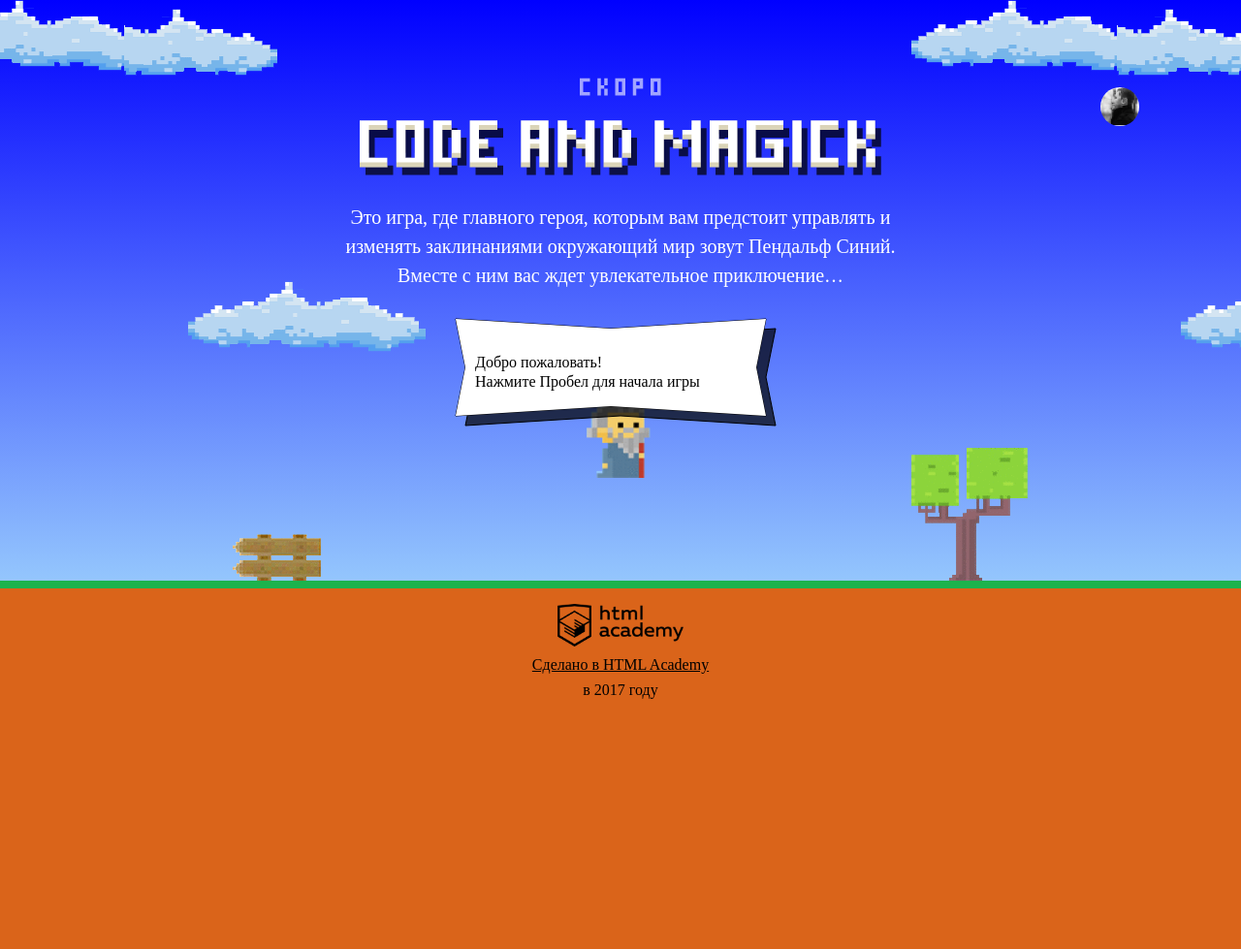
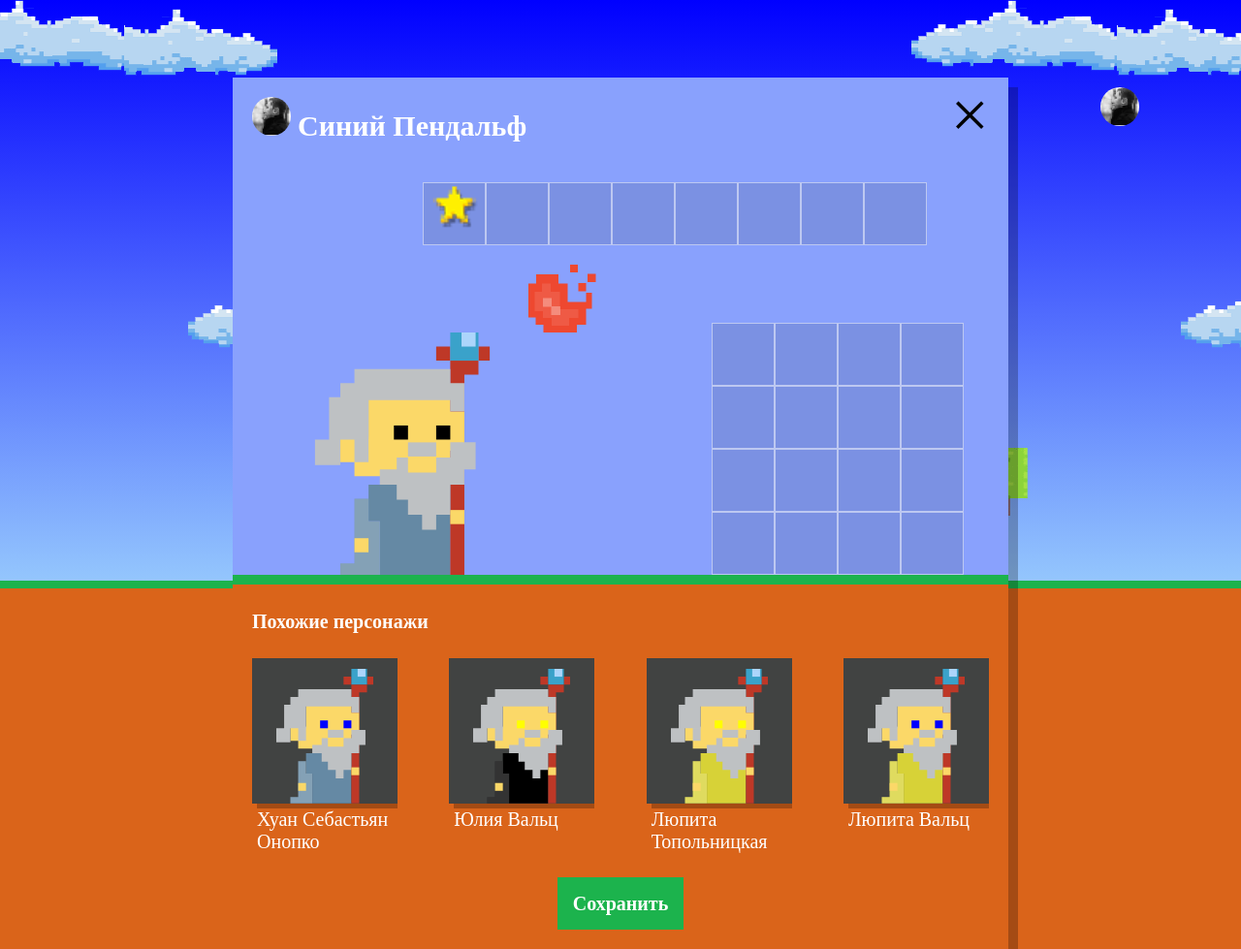
Before and after one commit to MarinMay/498289-code-and-magick, a website: page index.html in a window 1280 px wide. Shown: the whole page at 97% size. Before the commit the page ends 800 px from the top, so only its background shows below. Drawn offline with Linux system fonts and the light colour scheme; a web font is replaced by a local one.

Commit message:
#9 Учебный проект: нас орда

```diff
--- a/index.html
+++ b/index.html
@@ -209,6 +209,8 @@
   };
 </script>
 
+<script src="js/setup.js"></script>
+
 <script src="js/start.js"></script>
 
 <script src="js/game.js"></script>
--- /dev/null
+++ b/js/setup.js
@@ -0,0 +1,89 @@
+'use strict';
+
+var NAMES = [
+  'Иван',
+  'Хуан Себастьян',
+  'Мария',
+  'Кристоф',
+  'Виктор',
+  'Юлия',
+  'Люпита',
+  'Вашингтон'];
+
+var SURNAMES = [
+  'да Марья',
+  'Верон',
+  'Мирабелла',
+  'Вальц',
+  'Онопко',
+  'Топольницкая',
+  'Нионго',
+  'Ирвинг'];
+
+var COAT_COLORS = [
+  'rgb(101, 137, 164)',
+  'rgb(241, 43, 107)',
+  'rgb(146, 100, 161)',
+  'rgb(56, 159, 117)',
+  'rgb(215, 210, 55)',
+  'rgb(0, 0, 0)'];
+
+var EYES_COLORS = [
+  'black',
+  'red',
+  'blue',
+  'yellow',
+  'green'];
+
+// конструктор волшебника
+function Wizard(names, surnames, coatColors, eyesColors) {
+  this.name = getElem(names) + ' ' + getElem(surnames);
+  this.coatColor = getElem(coatColors);
+  this.eyesColor = getElem(eyesColors);
+}
+
+// выбирает случайный пункт из массива
+function getElem(array) {
+  return array[Math.floor(Math.random() * array.length)];
+}
+
+// создает массив волшебников заданной длинны
+function createdWizards(num) {
+  for (var i = 0; i < num; i++) {
+    wizards[i] = new Wizard(NAMES, SURNAMES, COAT_COLORS, EYES_COLORS);
+  }
+}
+
+// добавляет в элемент содержимое волшебника, которое меняется
+function renderWizard(wizard) {
+  var wizardElement = similarWizardTemplate.cloneNode(true);
+
+  wizardElement.querySelector('.setup-similar-label').textContent = wizard.name;
+  wizardElement.querySelector('.wizard-coat').style.fill = wizard.coatColor;
+  wizardElement.querySelector('.wizard-eyes').style.fill = wizard.eyesColor;
+
+  return wizardElement;
+}
+
+// создаем массив волшебников
+var wizards = [];
+createdWizards(4);
+
+// нахлдим нужные элементы в DOM
+var setup = document.querySelector('.setup');
+var setupSimilar = document.querySelector('.setup-similar');
+var similarList = document.querySelector('.setup-similar-list');
+var similarWizardTemplate = document.querySelector('#similar-wizard-template').content;
+
+// показываем окно setup
+setup.classList.remove('hidden');
+
+// создаем фрагмент и добавляем в него волшебников и показываем их на странице
+var fragment = document.createDocumentFragment();
+
+for (var i = 0; i < wizards.length; i++) {
+  fragment.appendChild(renderWizard(wizards[i]));
+}
+
+similarList.appendChild(fragment);
+setupSimilar.classList.remove('hidden');
```
Also changed, not shown: js/start.js (line endings or trailing spaces).
